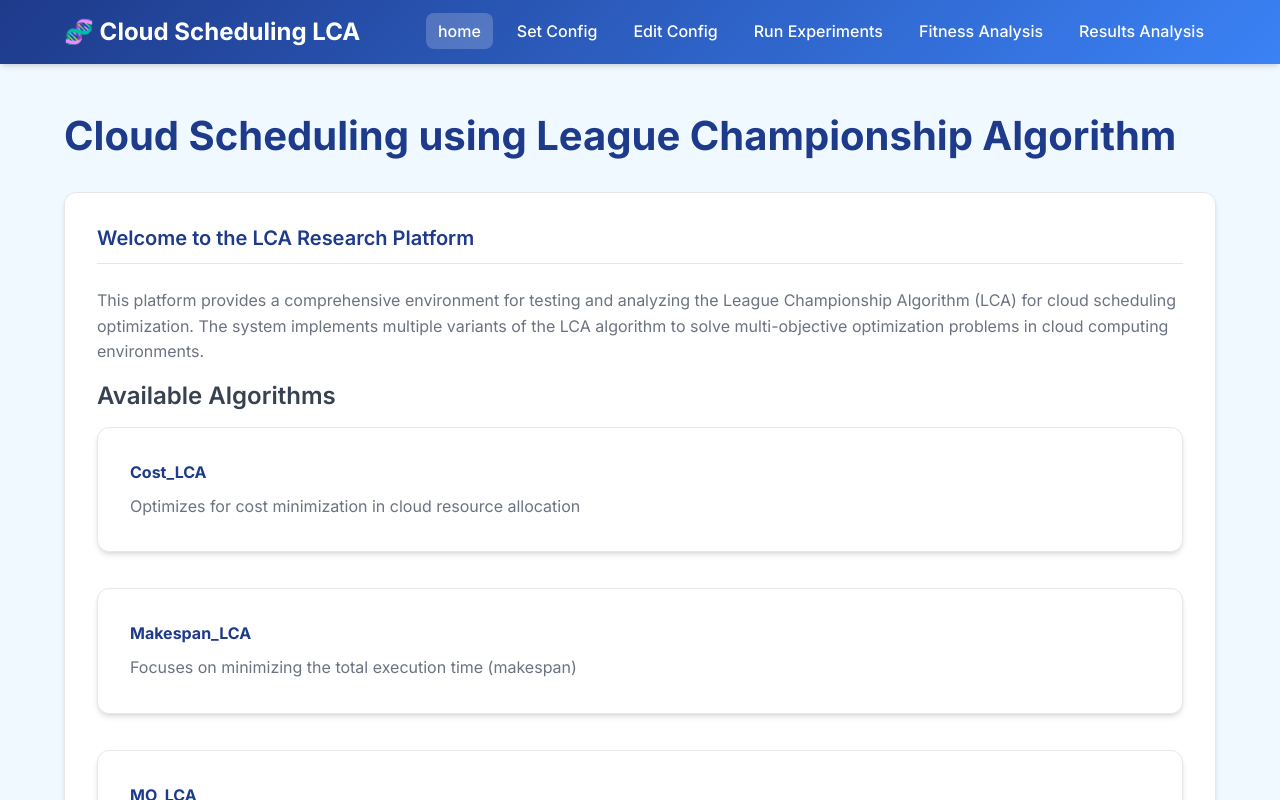
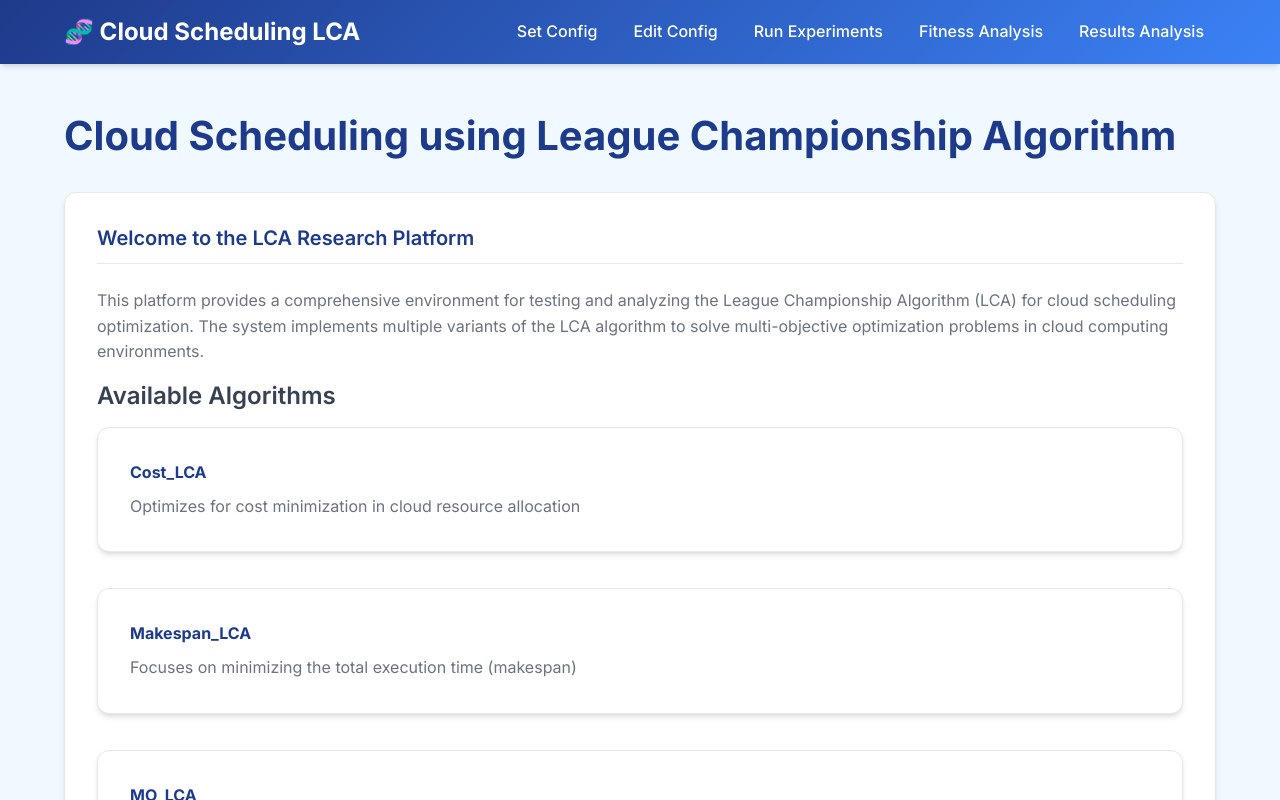
Before and after one commit to ghifarhaidar/cloud-scheduling-using-lca, a React (Vite) app in the folder frontend/: page / in a window 1280 px wide. Shown: the top 800 px of the page. Built offline with nearby package versions, Linux system fonts and the light colour scheme; no server answers.

Commit message:
fix a bug

```diff
--- a/frontend/src/components/NavBar.jsx
+++ b/frontend/src/components/NavBar.jsx
@@ -2,10 +2,6 @@ import { useCallback } from 'react';
 import { Link, useLocation } from 'react-router-dom';
 import "../styles/navbar.css"
 const links = [
-    {
-        title: "home",
-        path: "/",
-    },
     {
         title: "Set Config",
         path: "/set-config",
```
